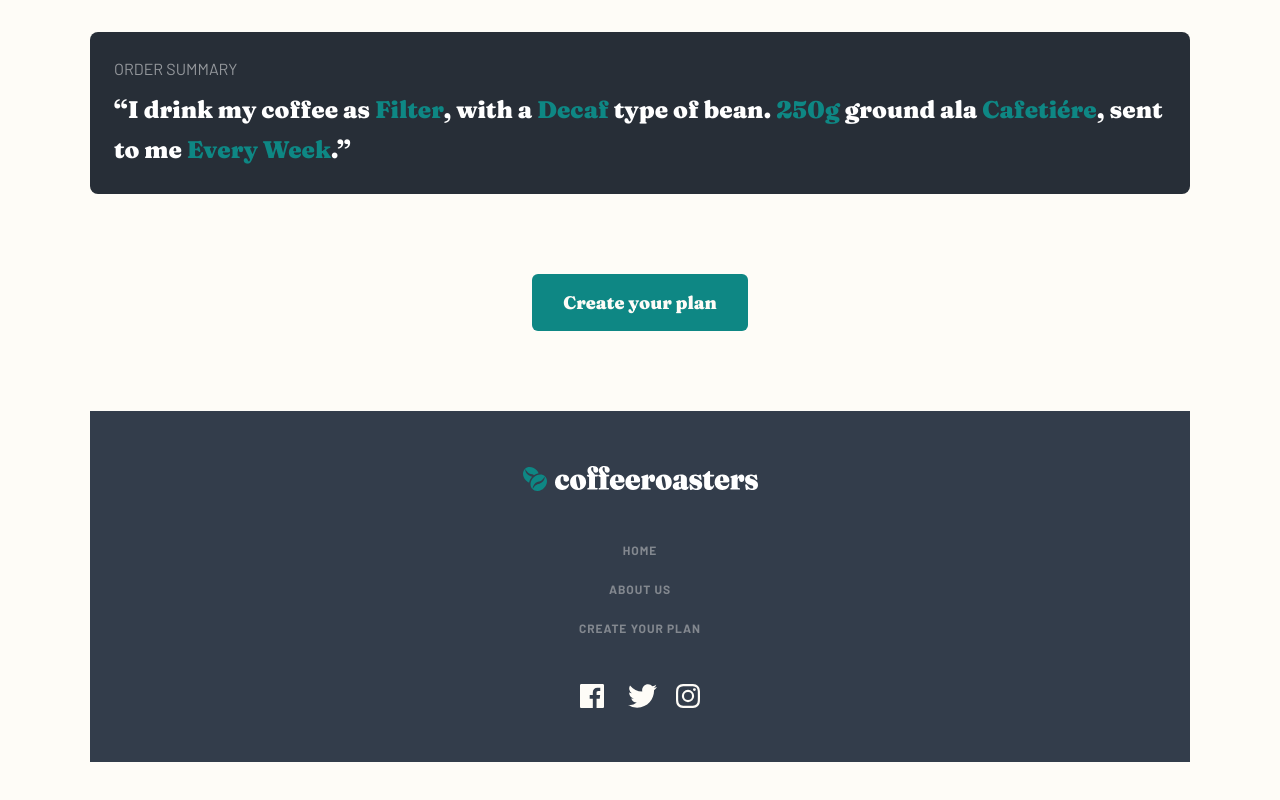
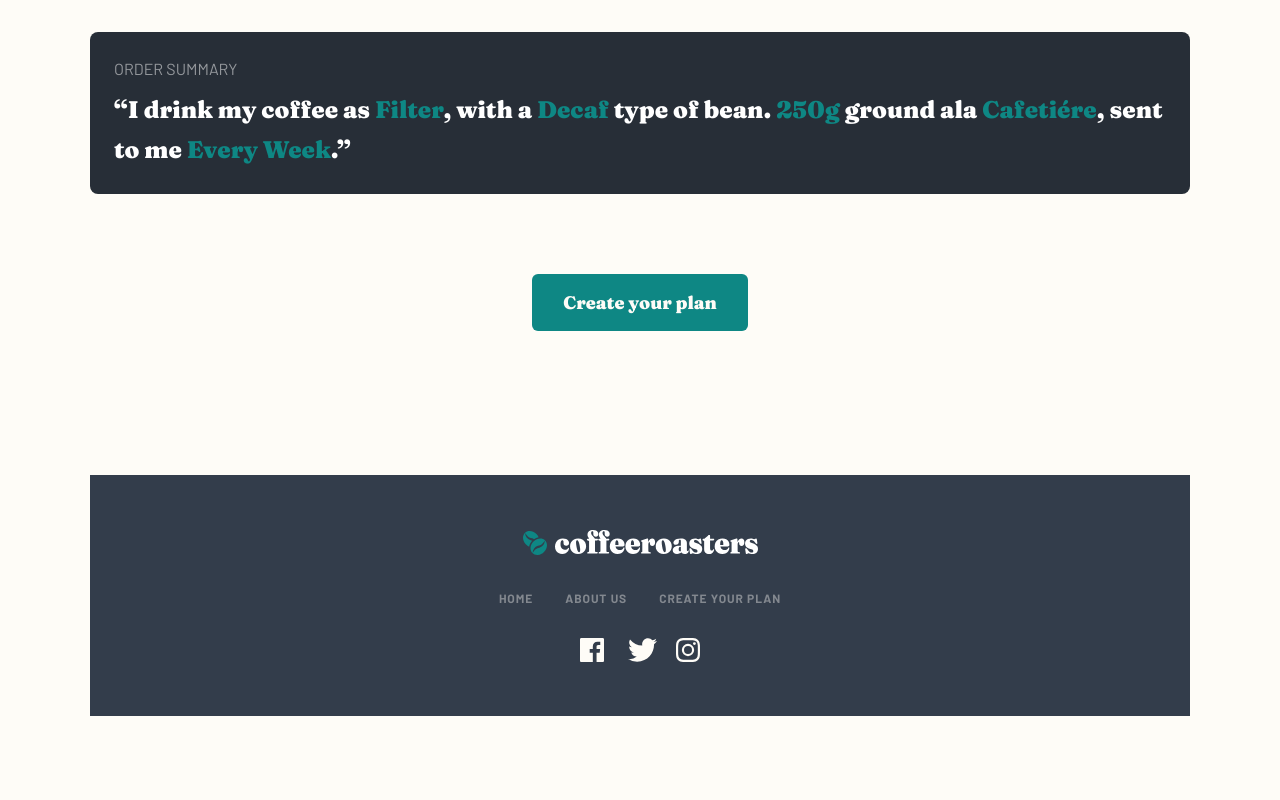
Before and after one commit to gabrielmorandi/Coffeeroasters-Subscription-Site, a React (Vite) app in the folder COFEEROASTERS/: page /plan in a window 1280 px wide. Shown: the part 4309-5109 px from the top of the page. Built offline with nearby package versions, Linux system fonts and the light colour scheme.

Commit message:
feature: add footer for tablet version

```diff
--- a/COFEEROASTERS/src/css/index.css
+++ b/COFEEROASTERS/src/css/index.css
@@ -832,6 +832,11 @@ footer {
   place-items: center;
   padding-block: 5rem 4.5rem;
 }
+@media (min-width: 768px) {
+  footer {
+    padding-block-start: 9rem;
+  }
+}
 footer .container-flex {
   flex-direction: column;
   align-items: center;
@@ -839,11 +844,22 @@ footer .container-flex {
   gap: 3rem;
   padding-block: 3.37rem;
 }
+@media (min-width: 768px) {
+  footer .container-flex {
+    gap: 2rem;
+  }
+}
 footer .container-flex .menu {
   display: flex;
   flex-direction: column;
   align-items: center;
   gap: 1.5rem;
+}
+@media (min-width: 768px) {
+  footer .container-flex .menu {
+    flex-direction: row;
+    gap: 2rem;
+  }
 }
 footer .container-flex .menu a {
   font-family: Barlow;
```
Also changed, not shown: COFEEROASTERS/src/sass/components/footer.sass (+8 -0 lines), 1 other file (tests, documents, lock files or other folders).
